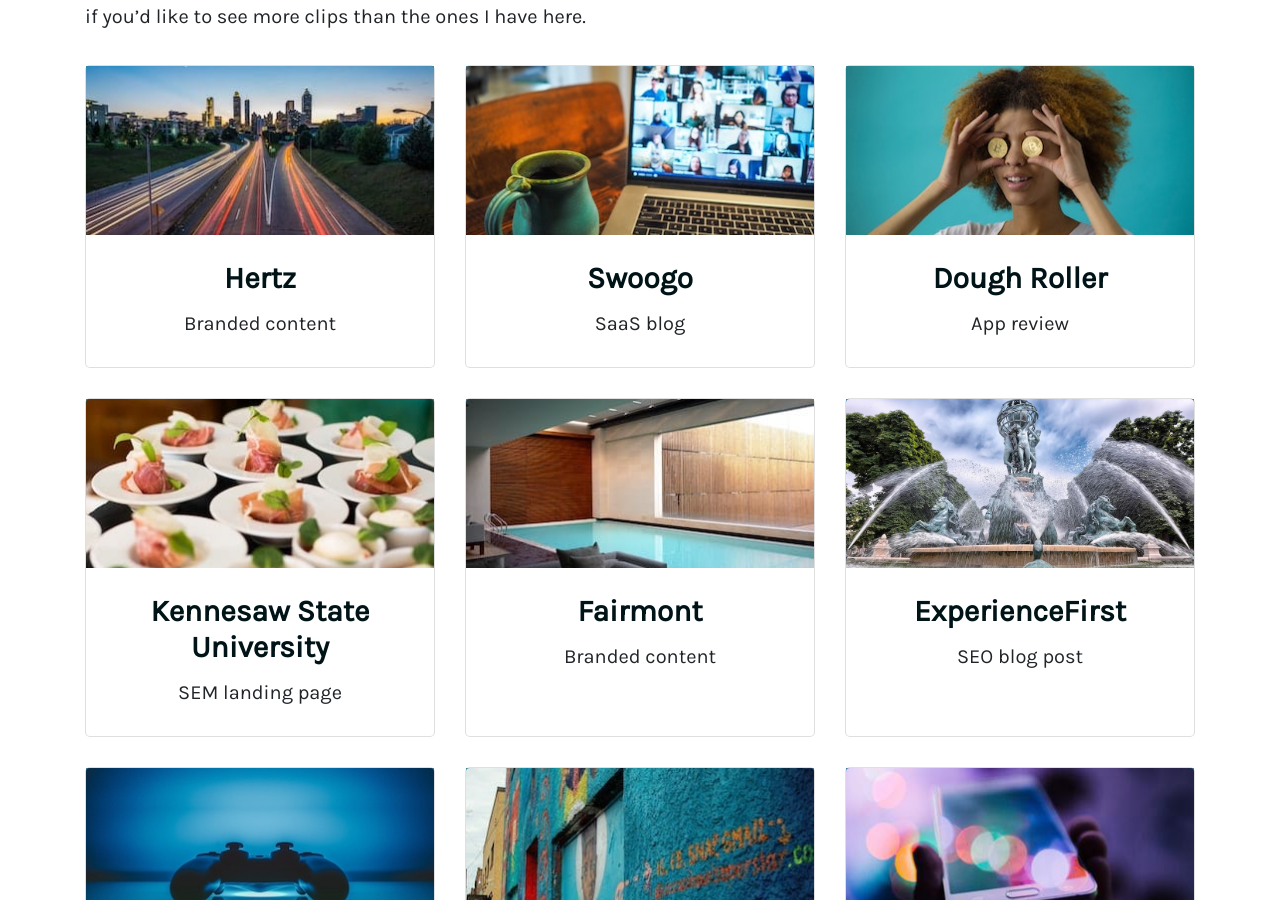
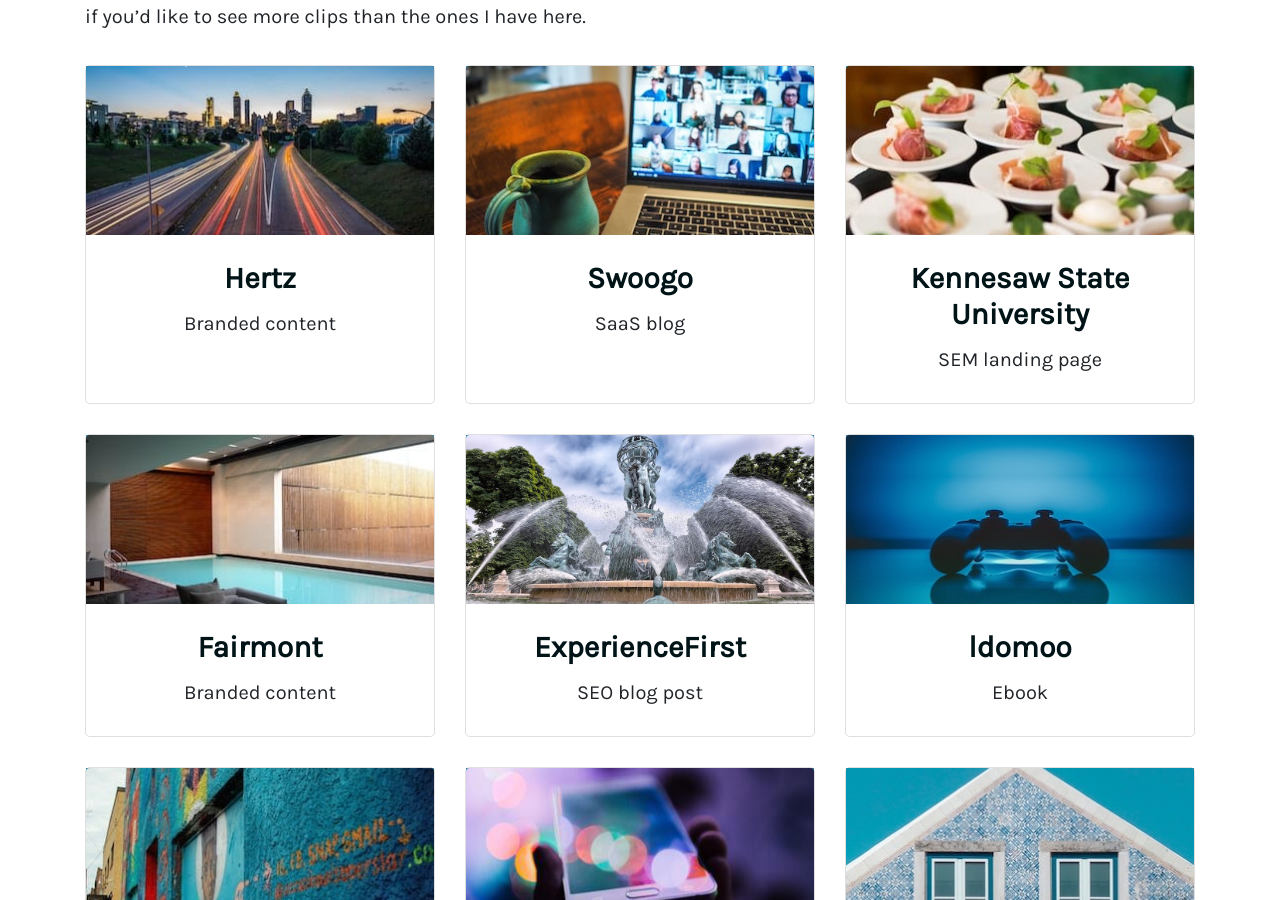
Before and after one commit to crodewig/crodewig.github.io, a Jekyll site: the page built from copywriting-seo.html, in a window 1280 px wide and 900 px high, scrolled down 319 px. Built offline with Jekyll 4.4.1, drawn with Linux system fonts in a browser that asks for light colours.

Commit message:
Remove Dough Roller portfolio item

```diff
--- a/_data/copywriting.yml
+++ b/_data/copywriting.yml
@@ -7,11 +7,6 @@
   category: SaaS blog
   image: /assets/img/copywriting-seo/swoogo-ice-breakers.jpg
   link: https://swoogo.events/blog/17-virtual-ice-breakers-for-large-groups-and-conferences/
-
-- client: Dough Roller
-  category: App review
-  image: /assets/img/copywriting-seo/dough-roller-app-review.jpg
-  link: https://www.doughroller.net/investing/managing-multiple-financial-accounts-in-a-single-app-personal-capital/
 
 - client: Kennesaw State University
   category: SEM landing page
```
